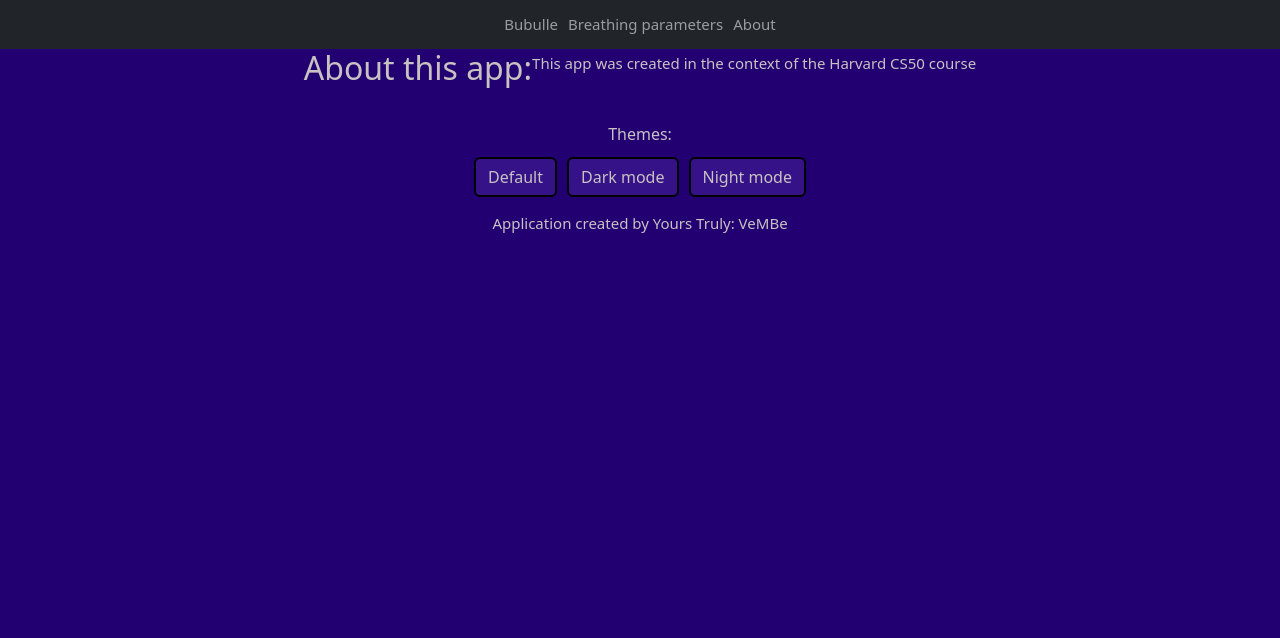
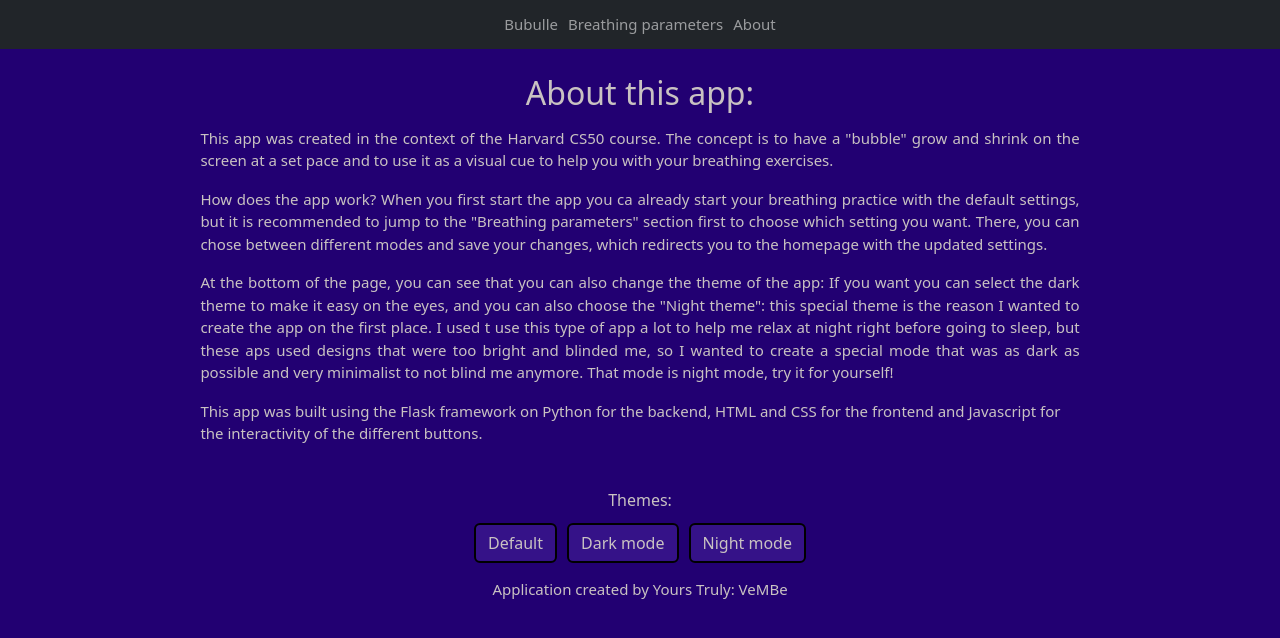
Before and after one commit to VeMBe06/cs-50-bubulle, a Flask app: page /about in a window 1280 px wide. Shown: the top 638 px of the page. Run offline with Flask 2, Linux system fonts and the light colour scheme.

Commit message:
Finalized the about page and the app overall. I am satified with the result

```diff
--- a/bubulle/app.py
+++ b/bubulle/app.py
@@ -70,33 +70,6 @@ def parameters():
 
 
 
-@app.route("/theme", methods=["POST", "GET"])
-def theme():
-    """Change the theme across the app"""
-
-    if request.method == "POST":
-        # Check which theme was seleted and render /index with the correct theme
-
-        # Get the info from form
-        theme = request.form.get("theme")
-
-        # Render template with the correct theme added as variable
-        if theme == "default":
-            return render_template("index.html", theme="")
-        elif theme == "dark":
-            return render_template("index.html", theme="dark-mode")
-        elif theme == "night":
-            return render_template("index.html", theme="night-mode")
-
-        return
-
-
-    else:
-
-        return render_template("theme.html")
-
-
-
 @app.route("/about")
 def about():
     """Show a quick explanation of the app"""
--- a/bubulle/static/styles.css
+++ b/bubulle/static/styles.css
@@ -7,6 +7,7 @@ body {
     background-color: #220072;
     color: #c9c2c2;
     font-size: 15px;
+
 }
 
 div {
@@ -14,6 +15,8 @@ div {
     justify-content: center;
     align-items: center;
 }
+
+
 
 footer {
     display: flex;
@@ -42,6 +45,9 @@ h6 {
     align-items: center;
 }
 
+h2{
+    margin: 15px;
+}
 /* NavBar personalization */
 .nav-item {
     margin: 5px;
@@ -82,6 +88,15 @@ h6 {
     border-radius: 50%;
     border: 3px solid #ececec;
 
+}
+
+.about {
+    display: grid;
+    grid-template-columns: 1;
+    place-items: center;
+    margin-top: 10px;
+    margin-left: 15%;
+    margin-right: 15%;
 }
 
 /*  Animation: .breathe class is directly on the html (on layout.html)*/
@@ -172,10 +187,8 @@ h6 {
     margin: 10px;
 }
 
-/* Dark theme info:
-    surface color: #121212
 
-*/
+
 
 /* Themes */
 .dark-mode {
@@ -215,10 +228,6 @@ h6 {
     transition: 300ms ease-in-out;
 
 }
-
-
-
-
 
 
 .night-mode {
--- a/bubulle/templates/about.html
+++ b/bubulle/templates/about.html
@@ -3,9 +3,31 @@
 {% block title %}Theme{% endblock %}
 
 {% block main %}
-    <div>
+    <div class="about">
         <h2>About this app:</h2>
-        <p>This app was created in the context of the Harvard CS50 course</p>
+        <p align="justify">
+            This app was created in the context of the Harvard CS50 course. The concept is to have a "bubble" grow and shrink
+            on the screen at a set pace and to use it as a visual cue to help you with your breathing exercises.
+        </p>
+        <p align="justify">
+            How does the app work? When you first start the app you ca already start your breathing practice with the default
+            settings, but it is recommended to jump to the "Breathing parameters" section first to choose which setting you
+            want. There, you can chose between different modes and save your changes, which redirects you to the homepage
+            with the updated settings.
+        </p>
+        <p align="justify">
+            At the bottom of the page, you can see that you can also change the theme of the app: If you want you can select the
+            dark theme to make it easy on the eyes, and you can also choose the "Night theme": this special theme is the reason
+            I wanted to create the app on the first place. I used t use this type of app a lot to help me relax at night right
+            before going to sleep, but these aps used designs that were too bright and blinded me, so I wanted to create a
+            special mode that was as dark as possible and very minimalist to not blind me anymore. That mode is night mode,
+            try it for yourself!
+        </p>
+        <p >
+            This app was built using the Flask framework on Python for the backend, HTML and CSS for the frontend and Javascript
+            for the interactivity of the different buttons.
+
+        </p>
 
     </div>
 {% endblock %}
```
Also changed, not shown: bubulle/info.txt (+30 -0 lines).
